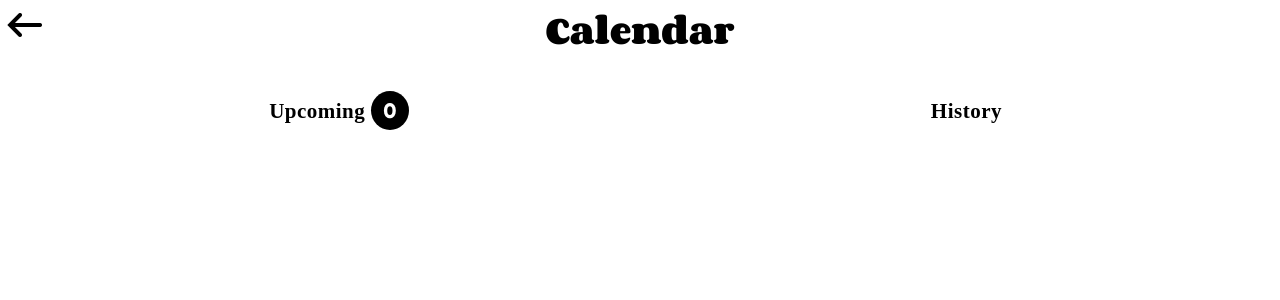
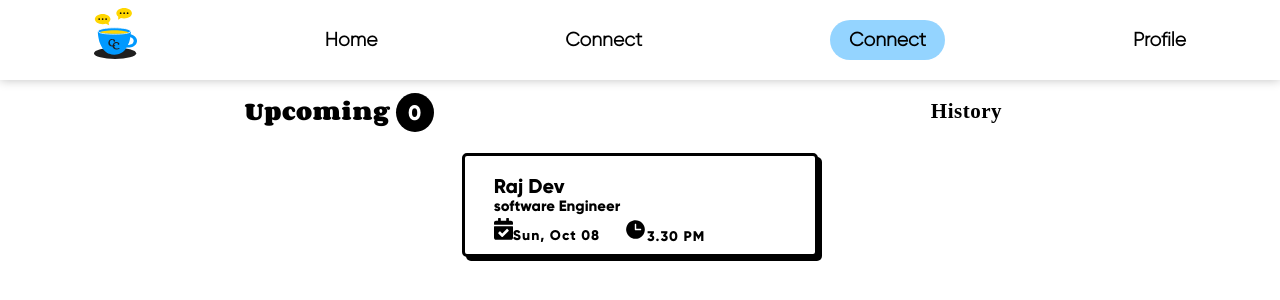
Before and after one commit to makeitMVPadmin/CoffeeChat, a React (Create React App) app: page /bookings in a window 1280 px wide. Shown: the top 300 px of the page. Built offline with nearby package versions, Linux system fonts and the light colour scheme; a web font is replaced by a local one.

Commit message:
added link for the calendar page

```diff
--- a/src/components/Navbar/Navbar.jsx
+++ b/src/components/Navbar/Navbar.jsx
@@ -5,6 +5,7 @@ import chat from "../../assets/icons/navbar/chat.svg";
 import calendar from "../../assets/icons/navbar/calendar.svg";
 import user from "../../assets/icons/navbar/User.svg";
 import logo from "../../assets/logo/Final_logo.svg";
+import Calendar02 from "../../assets/icons/calendar/calendar02.svg"
 
 const Navbar = () => {
   return (
@@ -45,6 +46,22 @@ const Navbar = () => {
       </NavLink>
 
       <NavLink
+        to="/bookings"
+        className={(navData) =>
+          navData.isActive ? "navLinksActive" : "navLinks"
+        }
+      >
+        <div>
+          <Link to="/bookings">
+            <img className="navIcons" src={Calendar02} alt="Calendar Icon" />
+          </Link>
+        </div>
+        <Link to="/bookings" className="navLink">
+          Connect
+        </Link>
+      </NavLink>
+
+      <NavLink
         to="/profile"
         className={(navData) =>
           navData.isActive ? "navLinksActive" : "navLinks"
--- a/src/pages/Bookings/Bookings.jsx
+++ b/src/pages/Bookings/Bookings.jsx
@@ -5,6 +5,7 @@ import Left from "../../assets/icons/calendar/Left.png"
 import calendarCheck from "../../assets/icons/calendar/calendarCheck.svg"
 import clock from "../../assets/icons/calendar/clock.svg"
 import { useEffect, useState } from "react";
+import Navbar from "../../components/Navbar/Navbar";
 
 
 
@@ -12,7 +13,7 @@ import { useEffect, useState } from "react";
 export const Bookings = () => {
 
   const { yourBooking, setYourBooking } = useState([])
-  const [activeButton, setActiveButton] = useState(null);
+  const [activeButton, setActiveButton] = useState(1);
   const nav = useNavigate()
 
   const handleButtonClick = (buttonId) => {
@@ -80,6 +81,7 @@ export const Bookings = () => {
             </div>
           </div>
       )}
+      <Navbar/>
     </>
   )
 }
```
Also changed, not shown: src/assets/icons/calendar/calendar02.svg (added).
